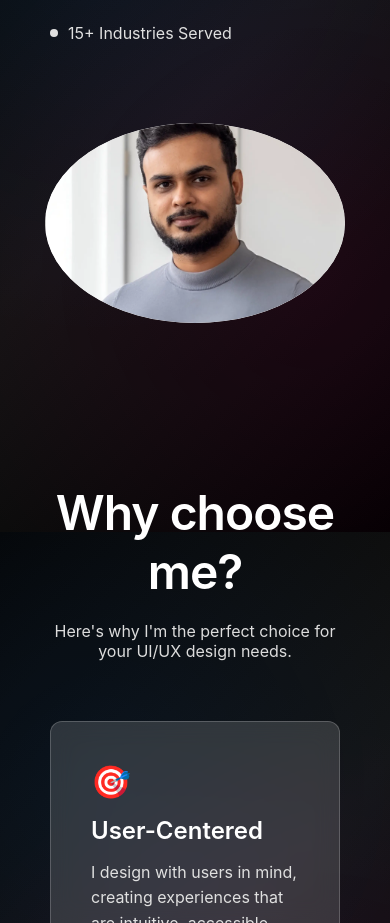
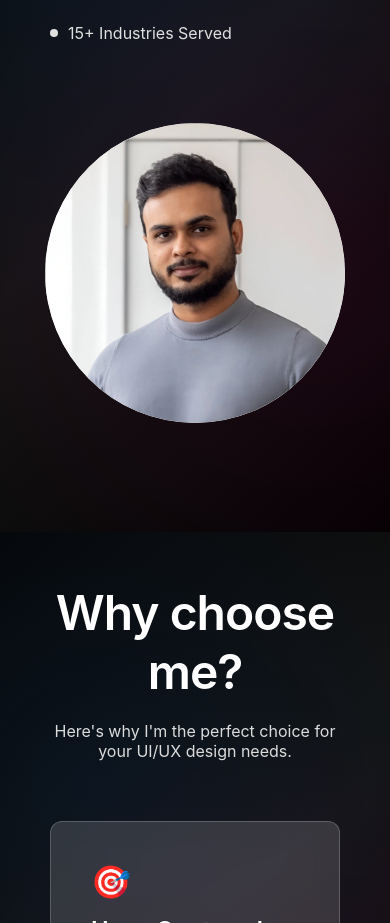
Before and after one commit to pandyabhargav/Bhargav-S-Protfolio, a plain HTML site: page index.html in a window 390 px wide. Shown: the part 2000-2923 px from the top of the page. Drawn offline with Linux system fonts and the light colour scheme.

Commit message:
protfoloi image change

```diff
--- a/css/style.css
+++ b/css/style.css
@@ -325,9 +325,9 @@ nav {
 }
 
 .about-image img {
-  width: 100%;
-  height: 100%;
-  object-fit: cover;  /* keeps perfect aspect ratio */
+  width: 300px;
+  height: 300px;
+  object-fit: cover;
   border-radius: 50%;
 }
 
@@ -674,8 +674,9 @@ footer {
   }
 
   .about-image {
-    flex: 0 0 200px;
-    height: 200px;
+    flex: 0 0 300px;
+    height: 300px;
+    width: 300px;
   }
 
   .features-grid,
```
